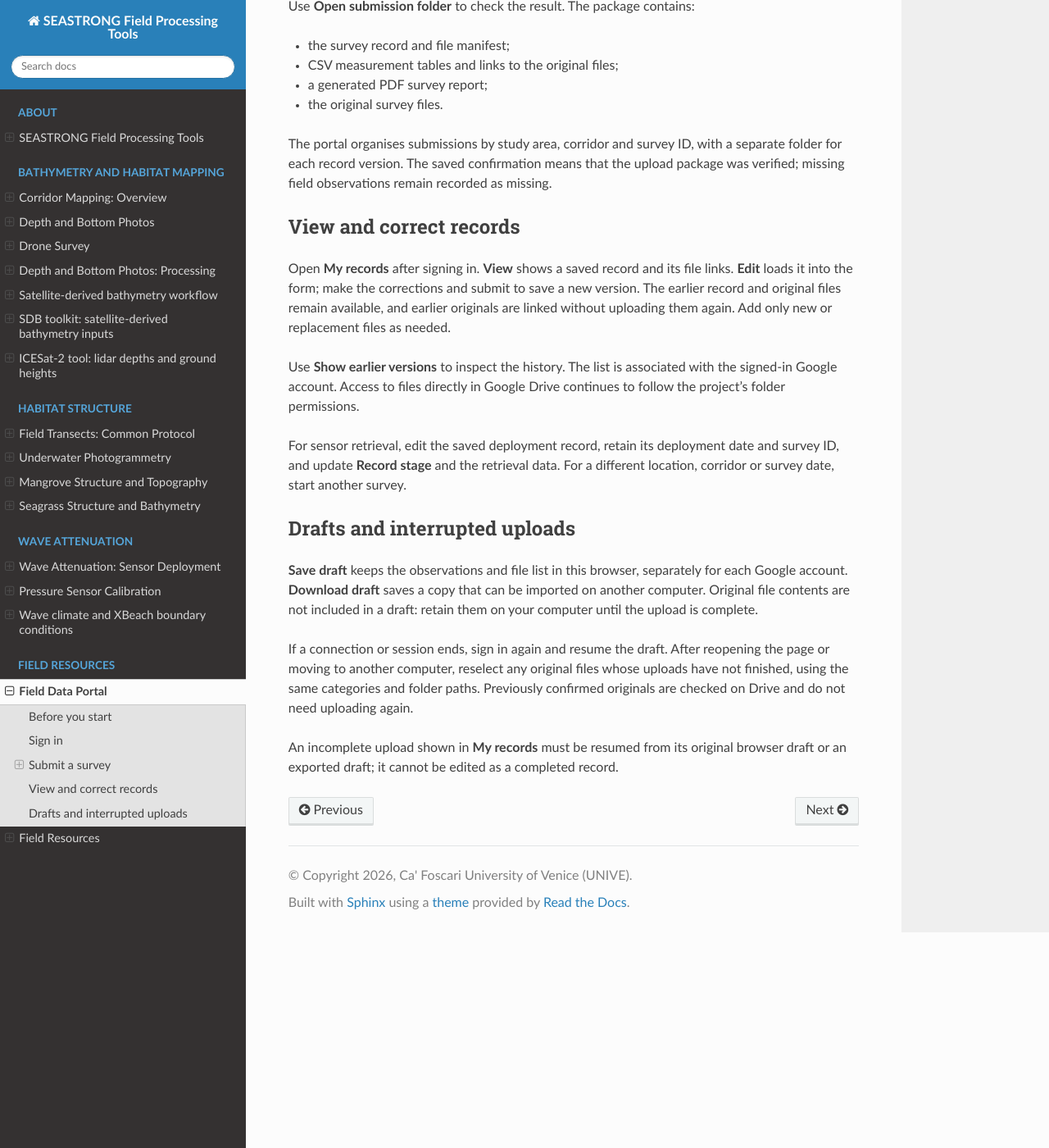
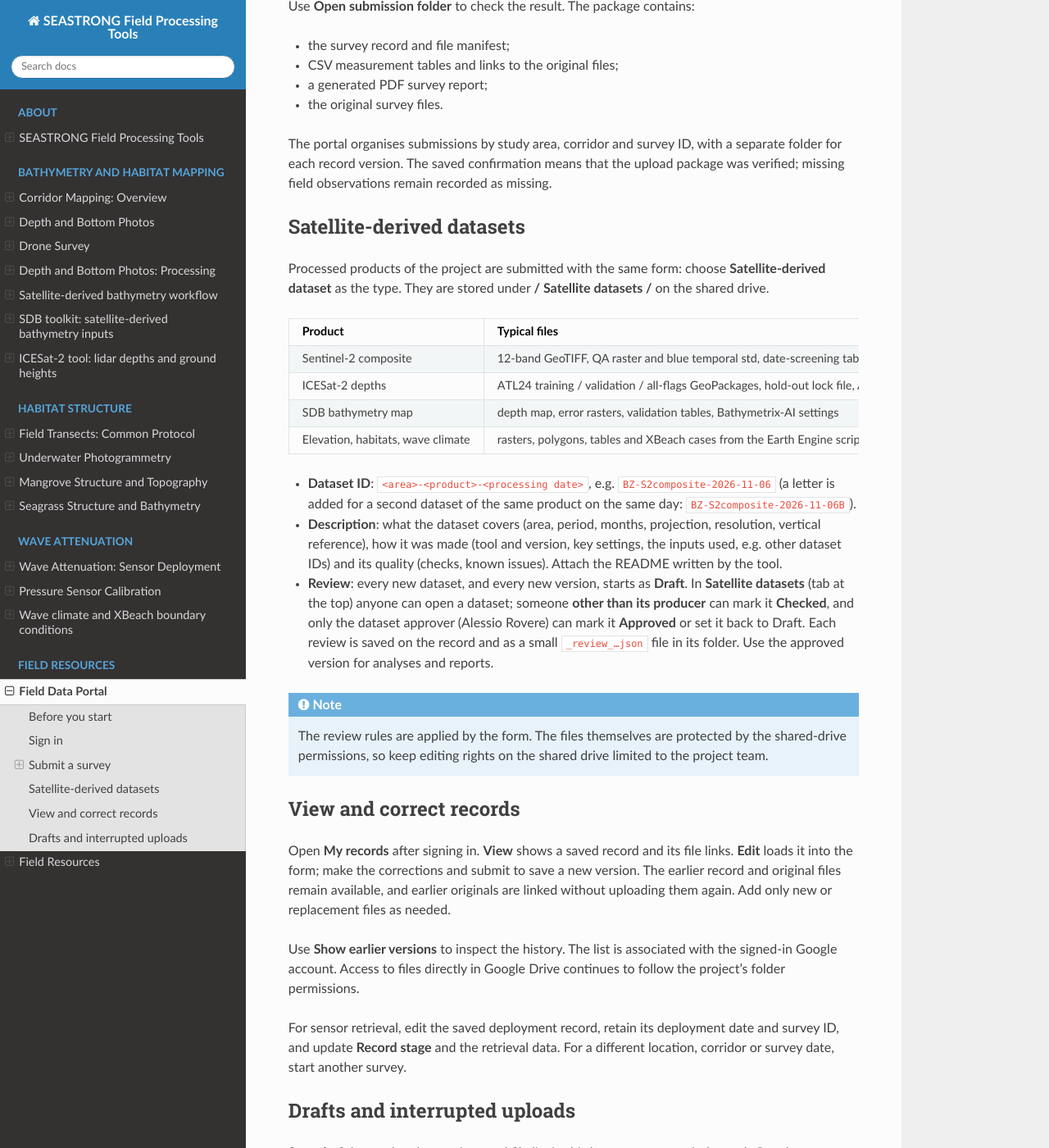
Before and after one commit to Alerovere/seastrong-field-tools, a Sphinx documentation site: the page built from docs/field_portal.md, in a window 1280 px wide and 1400 px high, scrolled down 2589 px. Shown: the whole window at 82% size. Built offline with Sphinx 7.4.7 and the Read the Docs theme 3.1.0, drawn with Linux system fonts in a browser that asks for light colours.

Commit message:
Field portal: satellite-derived datasets with review status
New submission type "Satellite-derived dataset" (dataset-schema.js):
- explicit ID <area>-<product>-<YYYY-MM-DD>[suffix], e.g. BZ-S2composite-2026-11-06; stored under
  <Study area>/Satellite datasets/<ID>; products S2composite, ICESat2, SDBmap, DEM, Habitats, WaveClimate, Other,
  each with its own file categories; description fields (coverage, tool/version, settings, inputs as free text, QC);
- review: new datasets and versions start as Draft; anyone except the producer can mark Checked; only the
  approver (CONFIG.approvers) can mark Approved or withdraw; stored as Drive app properties + a review log JSON;
- "Satellite datasets" tab lists every dataset of the project (approved first) and opens them read-only for review.
Unit tests for IDs, validation, file groups, record round trip and review rules; browser test with a fake Drive
client (not committed) passed for producer, another member and the approver. Portal guide updated.

Co-Authored-By: Claude Opus 5.5 <noreply@anthropic.com>
Claude-Session: https://claude.ai/code/session_01Td6dSKQwSDDgx4xnWZwfmj

````diff
--- a/docs/_static/forms/index.html
+++ b/docs/_static/forms/index.html
@@ -21,8 +21,8 @@
   <div class="ss-wrap">
     <div class="ss-heading"><div><div class="ss-eyebrow">FROM FIELD TO SHARED DRIVE</div><h1>Submit a field survey</h1><p class="ss-lead">The measurements, the context and the files. Together.</p></div><button type="button" class="ss-btn" data-action="save">Save draft</button></div>
     <div class="ss-connection" aria-live="polite"></div>
-    <nav class="ss-view-tabs" aria-label="Portal sections"><button type="button" class="ss-btn" data-view="form" aria-pressed="true">Submission form</button><button type="button" class="ss-btn" data-view="records" aria-pressed="false">My records</button></nav>
-    <section class="ss-records-view" aria-label="My records" hidden></section>
+    <nav class="ss-view-tabs" aria-label="Portal sections"><button type="button" class="ss-btn" data-view="form" aria-pressed="true">Submission form</button><button type="button" class="ss-btn" data-view="records" aria-pressed="false">My records</button><button type="button" class="ss-btn" data-view="datasets" aria-pressed="false">Satellite datasets</button></nav>
+    <section class="ss-records-view" aria-label="Records" hidden></section>
     <nav class="ss-steps" aria-label="Submission steps"></nav>
     <div class="ss-layout"><div class="ss-main"><div class="ss-panels"></div><div class="ss-footer"><div class="ss-status" role="status" aria-live="polite"></div><div class="ss-actions"><button type="button" class="ss-btn" data-action="back">Back</button><button type="button" class="ss-btn ss-primary" data-action="next">Continue →</button></div></div></div>
     <aside class="ss-side" aria-label="Submission destination"><div class="ss-panel"><div class="ss-side-title"><h3>One survey. One folder.</h3></div><div class="ss-muted" style="margin-bottom:14px">Institutional Shared Drive</div><div class="ss-tree"></div><hr class="ss-line"><h3 style="margin-bottom:12px">Saved together</h3><div class="ss-list"><div>Survey details · JSON</div><div>Measurement tables · CSV</div><div>Survey report · PDF</div><div>Original survey files</div></div></div><div class="ss-panel ss-draft-tools"><h3>Your draft</h3><p class="ss-muted">Saved on this browser. Export a copy to move it to another computer.</p><button type="button" class="ss-small-btn" data-action="export">Download draft</button><label class="ss-small-btn ss-file-button">Import a draft<input type="file" accept="application/json,.json" data-import-draft></label><button type="button" class="ss-small-btn" data-action="new">Start another survey</button><a class="ss-small-btn" href="./SUBMISSION_SETUP.md">Setup guide</a></div><div class="ss-tip">File contents and Google access tokens are never stored in the draft. After reopening a draft, select the original files again to resume.</div></aside>
--- a/docs/_static/forms/submission-config.js
+++ b/docs/_static/forms/submission-config.js
@@ -5,4 +5,6 @@ export const CONFIG = Object.freeze({
   googleProjectNumber: '780800900296',
   rootFolderId: '1BVpxYWr_kshcnevmHoHyaZ_HvQuco02g',
   destinationName: 'SEASTRONG / Survey submissions',
+  // Google accounts that may approve satellite-derived datasets (checked by the form, see field_portal.md).
+  approvers: ['alessio.rovere@unive.it'],
 });
--- a/docs/_static/forms/submission-records.js
+++ b/docs/_static/forms/submission-records.js
@@ -18,7 +18,8 @@ export function recordProperties(state,user,rootFolderId,status) {
   return {seastrongRecord:'1',submittedBy:actor.permissionId,rootFolderId,surveyId:surveyId(state),
     surveyType:state.type,surveyDate:state.date,recordId:state.recordId||state.uid,
     submissionId:state.uid,revisionNumber:String(state.revisionNumber||1),
-    recordStatus:status,recordStage:state.recordStage,corridorName:Array.from(state.corridorName||'').slice(0,24).join('')};
+    recordStatus:status,recordStage:state.recordStage,corridorName:Array.from(state.corridorName||'').slice(0,24).join(''),
+    ...(state.type==='sat'?{datasetProduct:state.values?.product||'',reviewStatus:'draft'}:{})};
 }
 
 export function groupRecords(files) {
--- a/docs/_static/forms/survey-schema.js
+++ b/docs/_static/forms/survey-schema.js
@@ -1,4 +1,5 @@
 /* Survey fields transcribed from the existing Python PDF generators. */
+import {DATASET} from './dataset-schema.js';
 export const SURVEYS = {
   "reef": {
     "name": "Reef photogrammetry",
@@ -1258,3 +1259,6 @@ export const SURVEYS = {
     "tables": []
   }
 };
+
+// Satellite-derived datasets (processed products, not field surveys): see dataset-schema.js
+SURVEYS.sat = DATASET;
--- a/docs/_static/forms/survey-tables.js
+++ b/docs/_static/forms/survey-tables.js
@@ -1,3 +1,4 @@
+import {DATASET_FILE_GROUPS} from './dataset-schema.js';
 export const TABLES={
   reef:[
     {id:'targets',name:'Scale-bar targets',help:'Three depth readings at the centre of each target; record the time for tide correction.',columns:['Target code','Tape position (m)','Side (L/R)','Depth 1 (m)','Depth 2 (m)','Depth 3 (m)','Time'],seed:[['T01','','','','','','']]},
@@ -36,4 +37,7 @@ export const FILE_GROUPS={
   drone:[['photos','Survey photos'],['targets','Ground target positions'],['field_sheets','Field-sheet photos']],
   waves:[['sensors','Sensor data'],['barometric','Barometric data'],['deployment','Deployment / retrieval photos'],['field_sheets','Field-sheet photos']],
 };
+TABLES.sat=[];
+/* File categories of a draft: per survey type, or per product for satellite-derived datasets. */
+export function fileGroupsFor(state){return state.type==='sat'?(DATASET_FILE_GROUPS[state.values?.product]||DATASET_FILE_GROUPS.Other):FILE_GROUPS[state.type];}
 export function visibleTables(type,values){return TABLES[type].filter(t=>!t.method||String(values.structure_method||'').includes(t.method));}
--- a/docs/field_portal.md
+++ b/docs/field_portal.md
@@ -78,6 +78,33 @@ Use **Open submission folder** to check the result. The package contains:
 
 The portal organises submissions by study area, corridor and survey ID, with a separate folder for each record version. The saved confirmation means that the upload package was verified; missing field observations remain recorded as missing.
 
+## Satellite-derived datasets
+
+Processed products of the project are submitted with the same form: choose **Satellite-derived dataset** as the
+type. They are stored under **<Study area> / Satellite datasets / <dataset ID>** on the shared drive.
+
+| Product | Typical files |
+| --- | --- |
+| Sentinel-2 composite | 12-band GeoTIFF, QA raster and blue temporal std, date-screening tables, README |
+| ICESat-2 depths | ATL24 training / validation / all-flags GeoPackages, hold-out lock file, ATL08, coverage tables |
+| SDB bathymetry map | depth map, error rasters, validation tables, Bathymetrix-AI settings |
+| Elevation, habitats, wave climate | rasters, polygons, tables and XBeach cases from the Earth Engine script and the Colab tools |
+
+- **Dataset ID**: `<area>-<product>-<processing date>`, e.g. `BZ-S2composite-2026-11-06` (a letter is added for a
+  second dataset of the same product on the same day: `BZ-S2composite-2026-11-06B`).
+- **Description**: what the dataset covers (area, period, months, projection, resolution, vertical reference), how it
+  was made (tool and version, key settings, the inputs used, e.g. other dataset IDs) and its quality (checks, known
+  issues). Attach the README written by the tool.
+- **Review**: every new dataset, and every new version, starts as **Draft**. In **Satellite datasets** (tab at the
+  top) anyone can open a dataset; someone **other than its producer** can mark it **Checked**, and only the dataset
+  approver (Alessio Rovere) can mark it **Approved** or set it back to Draft. Each review is saved on the record and as
+  a small `_review_…json` file in its folder. Use the approved version for analyses and reports.
+
+```{note}
+The review rules are applied by the form. The files themselves are protected by the shared-drive permissions, so
+keep editing rights on the shared drive limited to the project team.
+```
+
 ## View and correct records
 
 Open **My records** after signing in. **View** shows a saved record and its file links. **Edit** loads it into the form; make the corrections and submit to save a new version. The earlier record and original files remain available, and earlier originals are linked without uploading them again. Add only new or replacement files as needed.
````
Also changed, not shown: docs/_static/forms/dataset-schema.js (added, +76 -0 lines), docs/_static/forms/drive-client.js (+22 -3 lines), docs/_static/forms/submission-core.js (+17 -0 lines), docs/_static/forms/submission.js (+88 -24 lines), docs/_static/forms/submission.test.mjs (+44 -1 lines).
